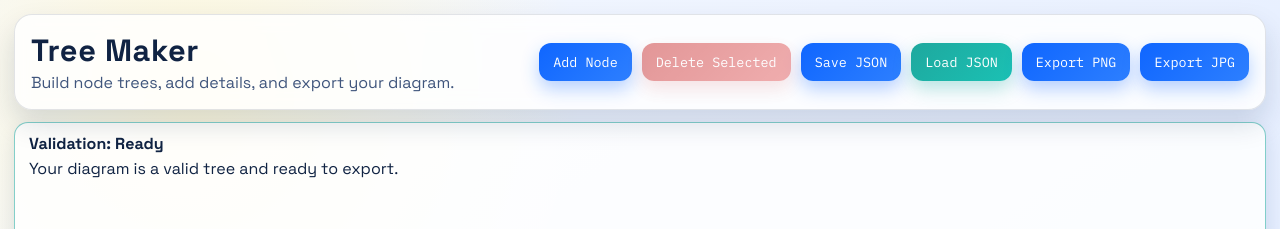
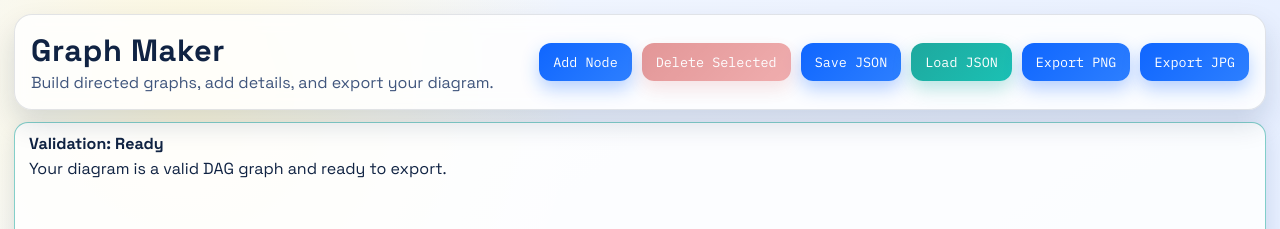
Before and after one commit to maxsunc/graph-maker, a React (Vite) app: page / in a window 1280 px wide. Shown: the top 229 px of the page. Built offline with nearby package versions, Linux system fonts and the light colour scheme.

Commit message:
refactor: rename UI to Graph Maker and switch validation messaging to DAG

```diff
--- a/index.html
+++ b/index.html
@@ -3,7 +3,7 @@
   <head>
     <meta charset="UTF-8" />
     <meta name="viewport" content="width=device-width, initial-scale=1.0" />
-    <title>Tree Maker</title>
+    <title>Graph Maker</title>
     <link rel="preconnect" href="https://fonts.googleapis.com" />
     <link rel="preconnect" href="https://fonts.gstatic.com" crossorigin />
     <link
--- a/src/App.tsx
+++ b/src/App.tsx
@@ -103,7 +103,7 @@ function makeUniqueId(base: string, used: Set<string>, prefix: string): string {
   return unique;
 }
 
-function validateTree(nodes: Node<TreeNodeData>[], edges: Edge[]): ValidationResult {
+function validateDagGraph(nodes: Node<TreeNodeData>[], edges: Edge[]): ValidationResult {
   const errors: string[] = [];
   if (nodes.length === 0) {
     errors.push("Add at least one node.");
@@ -111,20 +111,13 @@ function validateTree(nodes: Node<TreeNodeData>[], edges: Edge[]): ValidationRes
   }
 
   const nodeIds = new Set(nodes.map((node) => node.id));
-  const incomingCounts = new Map<string, number>(nodes.map((node) => [node.id, 0]));
   const adjacency = new Map<string, string[]>(nodes.map((node) => [node.id, []]));
 
   for (const edge of edges) {
     if (!nodeIds.has(edge.source) || !nodeIds.has(edge.target)) {
       continue;
     }
-    incomingCounts.set(edge.target, (incomingCounts.get(edge.target) ?? 0) + 1);
     adjacency.set(edge.source, [...(adjacency.get(edge.source) ?? []), edge.target]);
-  }
-
-  const roots = nodes.filter((node) => (incomingCounts.get(node.id) ?? 0) === 0);
-  if (roots.length !== 1) {
-    errors.push(`A valid tree needs exactly 1 root node. Found ${roots.length}.`);
   }
 
   for (const node of nodes) {
@@ -165,7 +158,7 @@ function validateTree(nodes: Node<TreeNodeData>[], edges: Edge[]): ValidationRes
   }
 
   if (hasCycle) {
-    errors.push("Cycle detected. Trees cannot contain loops.");
+    errors.push("Cycle detected. A DAG graph cannot contain loops.");
   }
 
   return {
@@ -243,7 +236,7 @@ export default function App() {
       })),
     [nodes, selectedNodeId, updateNodeData]
   );
-  const validation = useMemo(() => validateTree(nodes, edges), [nodes, edges]);
+  const validation = useMemo(() => validateDagGraph(nodes, edges), [nodes, edges]);
 
   const nodeTypes = useMemo(() => ({ treeNode: TreeNode }), []);
 
@@ -300,7 +293,7 @@ export default function App() {
 
   const onExportPng = useCallback(async () => {
     if (!validation.isValid) {
-      window.alert("Fix validation errors before exporting PNG.");
+      window.alert("Fix validation errors before exporting PNG graph.");
       return;
     }
     if (!canvasRef.current) {
@@ -316,7 +309,7 @@ export default function App() {
 
   const onExportJpg = useCallback(async () => {
     if (!validation.isValid) {
-      window.alert("Fix validation errors before exporting JPG.");
+      window.alert("Fix validation errors before exporting JPG graph.");
       return;
     }
     if (!canvasRef.current) {
@@ -434,7 +427,7 @@ export default function App() {
         setEdges(loadedEdges);
         setSelectedNodeId(null);
       } catch {
-        window.alert("Could not load this JSON file. Please select a valid tree-diagram export.");
+        window.alert("Could not load this JSON file. Please select a valid graph-diagram export.");
       }
     },
     [updateNodeData]
@@ -444,8 +437,8 @@ export default function App() {
     <main className="app-shell">
       <header className="topbar">
         <div>
-          <h1>Tree Maker</h1>
-          <p>Build node trees, add details, and export your diagram.</p>
+          <h1>Graph Maker</h1>
+          <p>Build directed graphs, add details, and export your diagram.</p>
         </div>
         <div className="actions">
           <button onClick={onAddNode}>Add Node</button>
@@ -462,7 +455,7 @@ export default function App() {
       <section className={`validation-panel ${validation.isValid ? "ok" : "error"}`}>
         <strong>{validation.isValid ? "Validation: Ready" : "Validation: Issues found"}</strong>
         {validation.isValid ? (
-          <span>Your diagram is a valid tree and ready to export.</span>
+          <span>Your diagram is a valid DAG graph and ready to export.</span>
         ) : (
           <ul>
             {validation.errors.map((err) => (
```
